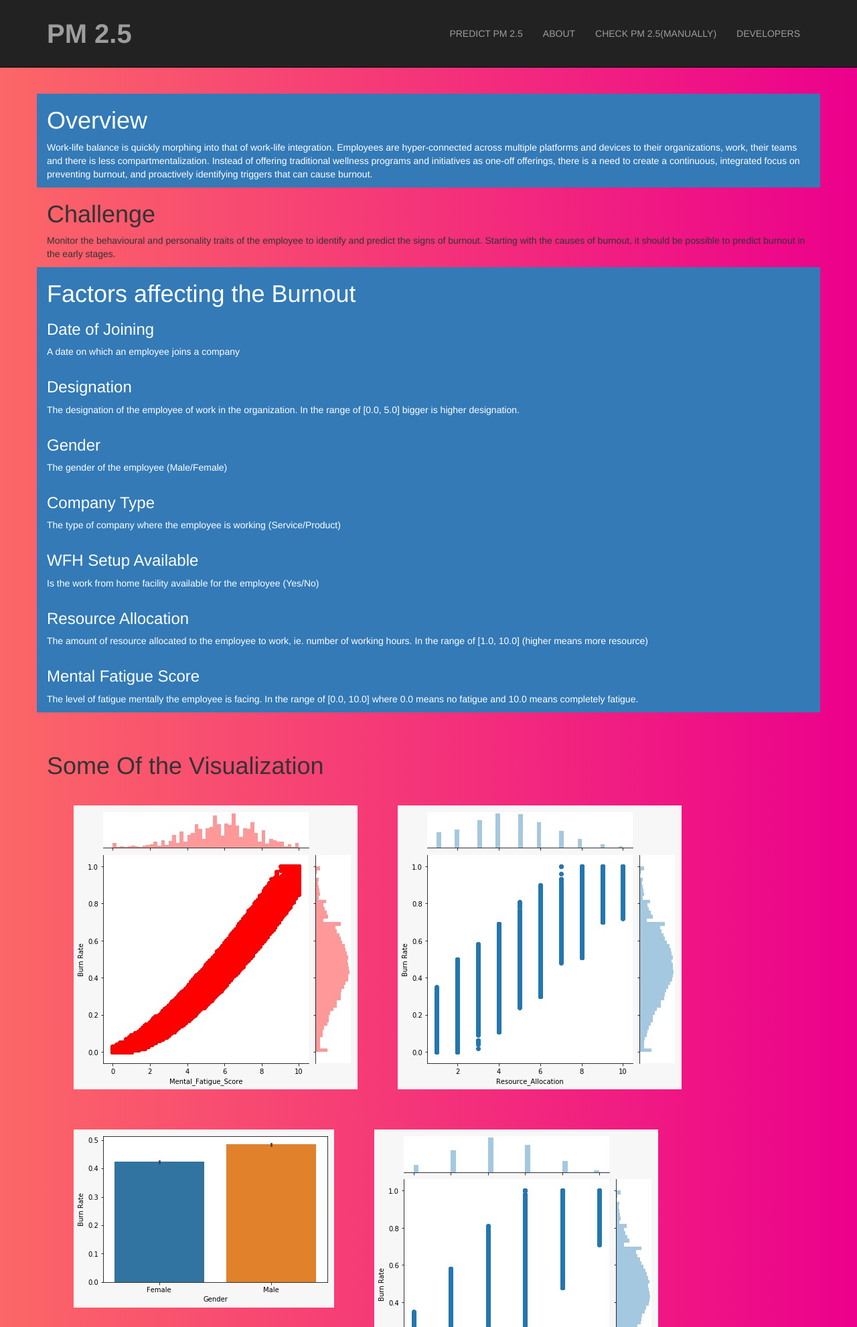
After one commit to Avikr76/Major_project, a Flask app: page /about in a window 1280 px wide. The commit adds this page. Shown: the top 1982 px of the page at 67% size. Run offline with Flask 2, Linux system fonts and the light colour scheme; parts of the project's set-up code (start-up, migrations or seed data) failed here and were passed over; some libraries are stand-ins or nearby versions.

Commit message:
Update routes

```diff
--- a/app.py
+++ b/app.py
@@ -53,35 +53,25 @@ print(math.sqrt(mean_squared_error(np.array(y_test),y_pred)))
 import pickle
 file = open('air_pollution.pkl', 'wb')
 pickle.dump(rfc, file)
-#model = pickle.load(open("employee_burnout_rf.pkl", "rb"))
-#employee_b = pickle.load(model)
 
 @app.route("/")
 def home():
     return render_template("home.html")
 
-@app.route("/employee_info")
-def employee_info():
-    return render_template("employee_info.html")
+@app.route("/prediction")
+def prediction():
+    return render_template("prediction.html")
 
 @app.route("/about")
 def about_page():
     return render_template("about.html")
 
-@app.route("/sign")
-def signs():
-    return render_template("signs.html")
-
-@app.route("/prevention")
-def prevent():
-    return render_template("prevent.html")
-
 @app.route("/developer")
 def developers():
     return render_template("developer.html")
 
-@app.route("/burnout", methods = ["GET", "POST"])
-def burnout():
+@app.route("/predict_pm", methods = ["GET", "POST"])
+def predict_pm():
     if request.method == "POST":
 
         # Date
@@ -119,7 +109,7 @@ def burnout():
 
         output=round(prediction[0],3)
         #print(output)
-        return render_template('employee_info.html',prediction_text="PM2.5 level is {}".format(output))
+        return render_template('prediction.html',prediction_text="PM2.5 level is {}".format(output))
 
 
     return render_template("home.html")
--- /dev/null
+++ b/templates/about.html
@@ -0,0 +1,169 @@
+<!DOCTYPE html>
+<!--Code by Divinector (www.divinectorweb.com)-->
+<html lang="en">
+<head>
+    <meta charset="utf-8">
+    <meta http-equiv="X-UA-Compatible" content="IE=edge">
+    <meta name="viewport" content="width=device-width, initial-scale=1">
+    <title>Prediction and Monitoring of PM2.5</title>
+    <link href="https://fonts.googleapis.com/css2?family=Poppins:wght@300;400;500;600;700;900&display=swap" rel="stylesheet">
+    <link href="https://cdnjs.cloudflare.com/ajax/libs/twitter-bootstrap/3.3.7/css/bootstrap.min.css" rel="stylesheet">
+    <link href="https://cdnjs.cloudflare.com/ajax/libs/animate.css/3.6.2/animate.min.css" rel="stylesheet">
+    <link rel="stylesheet" href="static/css/about.css">
+    <link rel="stylesheet" href="static/css/bootstrap.min.css">
+    <link rel="stylesheet" href="https://maxcdn.bootstrapcdn.com/bootstrap/3.4.1/css/bootstrap.min.css">
+    <link href="https://cdnjs.cloudflare.com/ajax/libs/animate.css/3.6.2/animate.min.css" rel="stylesheet">
+
+</head>
+<body>
+
+    <header>
+        <nav class="navbar navbar-default navbar-fixed-top navbar-inverse">
+            <div class="container">
+                <div class="navbar-header">
+                    <button type="button" class="navbar-toggle collapsed" data-toggle="collapse" data-target="#bs-example-navbar-collapse-1" aria-expanded="false">
+                        <span class="sr-only">Toggle navigation</span>
+                        <span class="icon-bar"></span>
+                        <span class="icon-bar"></span>
+                        <span class="icon-bar"></span>
+                    </button>
+                    <a class="navbar-brand" href="{{url_for('home')}}"> PM 2.5</a>
+                </div>
+
+                <!-- Collect the nav links, forms, and other content for toggling -->
+                <div class="collapse navbar-collapse" id="bs-example-navbar-collapse-1">
+
+                    <ul class="nav navbar-nav navbar-right">
+                        <li><a href="{{url_for('prediction')}}">Predict PM 2.5</a></li>
+                        <li><a href="{{url_for('about_page')}}">About</a></li>
+                        <li><a href="{{url_for('prediction')}}">Check PM 2.5(manually)</a></li>
+                        <li><a href="{{url_for('developers')}}">Developers</a></li>
+                    </ul>
+                </div><!-- /.navbar-collapse -->
+            </div><!-- /.container-fluid -->
+        </nav>
+
+    </header>
+    <br>
+    <br>
+    <br>
+    <br>
+    <br>
+    <br>
+    <br>
+
+      <div class="container p-3 my-3 bg-primary text-white">
+        <h1>Overview</h1>
+        <p>Work-life balance is quickly morphing into that of work-life integration. Employees are hyper-connected across multiple platforms and devices to their organizations, work, their teams and there is less compartmentalization. Instead of offering traditional wellness programs and initiatives as one-off offerings, there is a need to create a continuous, integrated focus on preventing burnout, and proactively identifying triggers that can cause burnout.  </p>
+      </div>
+      <div class="container p-3 my-3 bg-dark text-white">
+        <h1>Challenge</h1>
+        <p>Monitor the behavioural and personality traits of the employee to identify and predict the signs of burnout. Starting with the causes of burnout, it should be possible to predict burnout in the early stages.</p>
+      </div>
+
+      <div class="container p-3 my-3 bg-primary text-white">
+          <h1>Factors affecting the Burnout</h1>
+        <h3>Date of Joining</h3>
+        <p>A date on which an employee joins a company</p>
+    </div>
+    <div class="container p-3 my-3 bg-primary text-white">
+        <h3>Designation</h3>
+        <p>The designation of the employee of work in the organization.
+            In the range of [0.0, 5.0] bigger is higher designation.</p>
+        </div>
+        <div class="container p-3 my-3 bg-primary text-white">
+            <h3>Gender</h3>
+        <p>The gender of the employee (Male/Female)</p>
+    </div>
+    <div class="container p-3 my-3 bg-primary text-white">
+        <h3>Company Type</h3>
+        <p>The type of company where the employee is working (Service/Product)</p>
+    </div>
+    <div class="container p-3 my-3 bg-primary text-white">
+        <h3>WFH Setup Available</h3>
+        <p>Is the work from home facility available for the employee (Yes/No)</p>
+    </div>
+    <div class="container p-3 my-3 bg-primary text-white">
+        <h3>Resource Allocation</h3>
+        <p>The amount of resource allocated to the employee to work, ie. number of working hours.
+            In the range of [1.0, 10.0] (higher means more resource)
+        </p>
+    </div>
+    <div class="container p-3 my-3 bg-primary text-white">
+        <h3>Mental Fatigue Score</h3>
+        <p>The level of fatigue mentally the employee is facing.
+            In the range of [0.0, 10.0] where 0.0 means no fatigue and 10.0 means completely fatigue.</p>
+        </div>
+        <br>
+        <br>
+        <div class="container">
+        	<h1 class="animated bounceInLeft">Some Of the Visualization</h1>
+        <div class="cc">
+            <div class="card1">
+                <img class="card-img-top" src="static/images/1 (1).jpeg" alt="Card image cap">
+            </div>
+
+            <div class="card2">
+                <img class="card-img-top" src="static/images/1 (2).jpeg">
+            </div>
+        </div>
+        <div class="cc">
+            <div class="card1">
+                <img class="card-img-top" src="static/images/1 (3).jpeg">
+            </div>
+            <div class="card2">
+                <img class="card-img-top" src="static/images/1 (4).jpeg">
+            </div>
+        </div>
+        <div class="cc">
+        <div class="card1">
+            <img class="card-img-top" src="static/images/1 (5).jpeg">
+            </div>
+    <div class="card2">
+        <img class="card-img-top" src="static/images/1 (6).jpeg">
+        </div>
+</div>
+<div class="cc">
+<div class="card1">
+    <img class="card-img-top" src="static/images/1 (7).jpeg">
+    </div>
+<div class="card2">
+    <img class="card-img-top" src="static/images/1 (8).jpeg">
+    </div>
+</div>
+<div class="cc">
+<div class="card1">
+    <img class="card-img-top" src="static/images/1 (9).jpeg">
+</div>
+<div class="card2">
+    <img class="card-img-top" src="static/images/1 (10).jpeg">
+</div>
+</div>
+<div class="cc">
+<div class="card1">
+    <img class="card-img-top" src="static/images/1 (11).jpeg">
+</div>
+<div class="card2">
+    <img class="card-img-top" src="static/images/1 (12).jpeg">
+</div>
+</div>
+<div class="cc">
+<div class="card1">
+    <img class="card-img-top" src="static/images/1 (13).jpeg">
+</div>
+<div class="card2">
+    <img class="card-img-top" src="static/images/1 (14).jpeg">
+</div>
+</div>
+<div class="cc">
+<div class="card1">
+    <img class="card-img-top" src="static/images/1 (15).jpeg">
+</div>
+        </div>
+    </div>
+<p class="slogan">&copyErrorCode~All Rights Reserved</p>
+
+    <script src="https://cdnjs.cloudflare.com/ajax/libs/jquery/3.5.1/jquery.min.js"></script>
+    <script src="https://cdnjs.cloudflare.com/ajax/libs/twitter-bootstrap/3.3.7/js/bootstrap.min.js"></script>
+</body>
+</html>
```
Also changed, not shown: templates/developer.html (+4 -5 lines), templates/home.html (+8 -23 lines), templates/prediction.html (added, +209 -0 lines).
